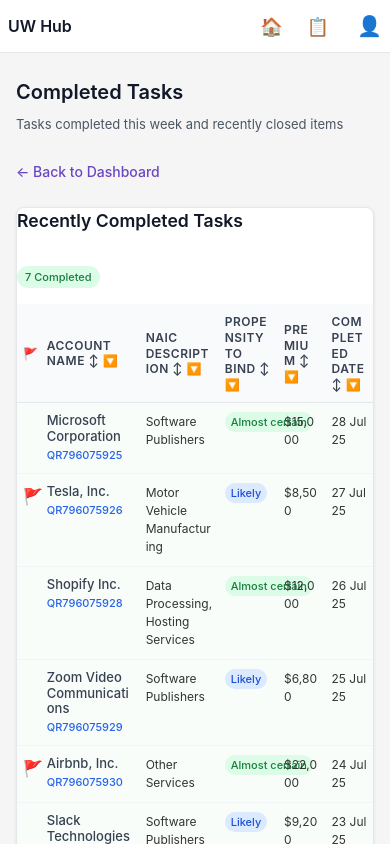
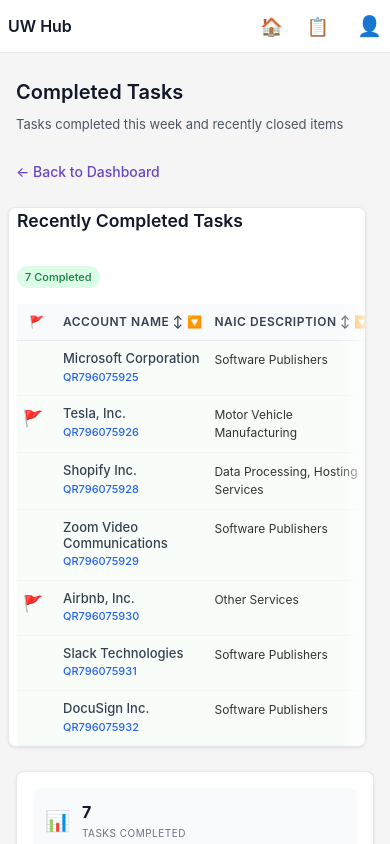
Before and after one commit to jpount/uwhub, an Angular app: page /completed-tasks in a window 390 px wide. Shown: the top 844 px of the page. Built offline with nearby package versions, Linux system fonts and the light colour scheme.

Commit message:
fix alignment issues

```diff
--- a/src/app/app.html
+++ b/src/app/app.html
@@ -30,10 +30,4 @@
     <router-outlet></router-outlet>
   </main>
 
-  <!-- Footer -->
-  <footer class="app-footer">
-    <div class="footer-content">
-      <span>© 2024 UW Hub Workbench - Powered by Modern Angular</span>
-    </div>
-  </footer>
 </div>
--- a/src/app/components/completed-tasks/completed-tasks.scss
+++ b/src/app/components/completed-tasks/completed-tasks.scss
@@ -63,19 +63,52 @@
   }
 }
 
-/* Table Container - Remove horizontal scroll */
+/* Table Container */
 .tasks-table-container {
-  overflow-x: visible !important;
+  width: 100%;
+  overflow-x: auto;
   overflow-y: visible;
-  width: 100%;
+  -webkit-overflow-scrolling: touch; /* Smooth scrolling on iOS */
+
+  /* Desktop - no scroll */
+  @media (min-width: 769px) {
+    overflow-x: visible !important;
+  }
+
+  /* Mobile portrait - enable horizontal scroll */
+  @media (max-width: 768px) and (orientation: portrait) {
+    overflow-x: auto !important;
+    overflow-y: visible;
+    -webkit-overflow-scrolling: touch;
+    margin: 0 -8px; /* Extend to screen edges */
+    padding: 0 8px;
+  }
 }
 
-/* Table Styles - Fit screen width */
+/* Table Styles */
 .tasks-table {
-  width: 100% !important;
-  min-width: auto !important;
-  table-layout: fixed;
+  width: 100%;
+  table-layout: auto;
   border-collapse: collapse;
+
+  /* Desktop - fixed layout */
+  @media (min-width: 769px) {
+    table-layout: fixed;
+    min-width: auto !important;
+  }
+
+  /* Mobile portrait - minimum width for readability */
+  @media (max-width: 768px) and (orientation: portrait) {
+    min-width: 800px !important; /* Ensure table is wide enough to be readable */
+    table-layout: auto;
+  }
+
+  /* Mobile landscape - try to fit */
+  @media (max-width: 768px) and (orientation: landscape) {
+    width: 100% !important;
+    min-width: auto !important;
+    table-layout: fixed;
+  }
 
   /* Column width distribution for completed tasks */
   th, td {
@@ -270,8 +303,8 @@
 
 /* Responsive Design */
 
-/* Tablet Portrait & Mobile */
-@media (max-width: 768px) {
+/* Tablet Landscape - hide columns to fit */
+@media (max-width: 768px) and (orientation: landscape) {
   .completed-tasks-content {
     padding: 16px 12px;
   }
@@ -295,7 +328,7 @@
   }
 
   .tasks-table {
-    /* Hide some columns on mobile */
+    /* Hide some columns on mobile landscape */
     th:nth-child(4),
     td:nth-child(4),
     th:nth-child(5),
@@ -312,6 +345,78 @@
       &:nth-child(7) { width: 12%; }
       &:nth-child(8) { width: 12%; }
       &:nth-child(9) { width: 10%; }
+    }
+  }
+}
+
+/* Mobile Portrait - enable horizontal scroll */
+@media (max-width: 768px) and (orientation: portrait) {
+  .completed-tasks-content {
+    padding: 16px 12px;
+  }
+
+  .page-title {
+    font-size: 1.5rem;
+  }
+
+  .page-description {
+    font-size: 14px;
+  }
+
+  .table-header {
+    flex-direction: column;
+    align-items: flex-start;
+    gap: 12px;
+  }
+
+  .section-title {
+    font-size: 1.25rem;
+  }
+
+  .tasks-table {
+    /* Keep all columns visible with minimum widths */
+    th, td {
+      white-space: nowrap;
+      min-width: auto;
+      padding: 10px 12px;
+
+      &:nth-child(1) { min-width: 40px; } /* Flag */
+      &:nth-child(2) { min-width: 150px; } /* Account Name */
+      &:nth-child(3) { min-width: 140px; } /* NAIC Description */
+      &:nth-child(4) { min-width: 120px; } /* LOB/Products */
+      &:nth-child(5) { min-width: 100px; } /* Transaction type */
+      &:nth-child(6) { min-width: 100px; } /* Propensity */
+      &:nth-child(7) { min-width: 80px; } /* Premium */
+      &:nth-child(8) { min-width: 100px; } /* Completed Date */
+      &:nth-child(9) { min-width: 80px; } /* Status */
+    }
+
+    td {
+      font-size: 13px;
+
+      &.account-name,
+      &.naic-desc,
+      &.lob-products {
+        white-space: normal;
+        word-break: break-word;
+      }
+    }
+  }
+
+  /* Add visual indicator for scrollable area */
+  .tasks-table-container {
+    position: relative;
+
+    &::after {
+      content: '';
+      position: absolute;
+      top: 0;
+      right: 0;
+      bottom: 0;
+      width: 30px;
+      background: linear-gradient(to right, transparent, rgba(255,255,255,0.8));
+      pointer-events: none;
+      z-index: 1;
     }
   }
 
--- a/src/app/components/tasks/tasks.scss
+++ b/src/app/components/tasks/tasks.scss
@@ -1,16 +1,49 @@
-/* Table Container - Remove horizontal scroll */
+/* Table Container */
 .tasks-table-container {
-  overflow-x: visible !important;
+  width: 100%;
+  overflow-x: auto;
   overflow-y: visible;
-  width: 100%;
+  -webkit-overflow-scrolling: touch; /* Smooth scrolling on iOS */
+
+  /* Desktop - no scroll */
+  @media (min-width: 769px) {
+    overflow-x: visible !important;
+  }
+
+  /* Mobile portrait - enable horizontal scroll */
+  @media (max-width: 768px) and (orientation: portrait) {
+    overflow-x: auto !important;
+    overflow-y: visible;
+    -webkit-overflow-scrolling: touch;
+    margin: 0 -8px; /* Extend to screen edges */
+    padding: 0 8px;
+  }
 }
 
-/* Table Styles - Fit screen width */
+/* Table Styles */
 .tasks-table {
-  width: 100% !important;
-  min-width: auto !important;
-  table-layout: fixed;
+  width: 100%;
+  table-layout: auto;
   border-collapse: collapse;
+
+  /* Desktop - fixed layout */
+  @media (min-width: 769px) {
+    table-layout: fixed;
+    min-width: auto !important;
+  }
+
+  /* Mobile portrait - minimum width for readability */
+  @media (max-width: 768px) and (orientation: portrait) {
+    min-width: 900px !important; /* Ensure table is wide enough to be readable */
+    table-layout: auto;
+  }
+
+  /* Mobile landscape - try to fit */
+  @media (max-width: 768px) and (orientation: landscape) {
+    width: 100% !important;
+    min-width: auto !important;
+    table-layout: fixed;
+  }
 
   /* Column width distribution */
   th, td {
@@ -260,7 +293,7 @@
   }
 }
 
-@media (max-width: 1200px) {
+@media (max-width: 1200px) and (min-width: 769px) {
   .tasks-table {
     /* Hide LOB/Products column on smaller screens */
     th:nth-child(4),
@@ -284,3 +317,57 @@
     }
   }
 }
+
+/* Mobile Portrait Specific */
+@media (max-width: 768px) and (orientation: portrait) {
+  .tasks-table {
+    /* Keep all columns visible with minimum widths */
+    th, td {
+      white-space: nowrap;
+      min-width: auto;
+      padding: 10px 12px;
+
+      &:nth-child(1) { min-width: 40px; } /* Flag */
+      &:nth-child(2) { min-width: 150px; } /* Account Name */
+      &:nth-child(3) { min-width: 140px; } /* NAIC Description */
+      &:nth-child(4) { min-width: 120px; } /* LOB/Products */
+      &:nth-child(5) { min-width: 100px; } /* Transaction type */
+      &:nth-child(6) { min-width: 100px; } /* Propensity */
+      &:nth-child(7) { min-width: 80px; } /* Status */
+      &:nth-child(8) { min-width: 100px; } /* Target date */
+      &:nth-child(9) { min-width: 120px; } /* Pending action */
+      &:nth-child(10) { min-width: 80px; } /* Premium */
+      &:nth-child(11) { min-width: 100px; } /* Assigned To */
+      &:nth-child(12) { min-width: 40px; } /* Pin */
+    }
+
+    td {
+      font-size: 13px;
+
+      &.account-name,
+      &.naic-desc,
+      &.lob-products,
+      &.pending-action {
+        white-space: normal;
+        word-break: break-word;
+      }
+    }
+  }
+
+  /* Add visual indicator for scrollable area */
+  .tasks-table-container {
+    position: relative;
+
+    &::after {
+      content: '';
+      position: absolute;
+      top: 0;
+      right: 0;
+      bottom: 0;
+      width: 30px;
+      background: linear-gradient(to right, transparent, rgba(255,255,255,0.8));
+      pointer-events: none;
+      z-index: 1;
+    }
+  }
+}
--- a/src/styles.scss
+++ b/src/styles.scss
@@ -177,7 +177,7 @@
   width: 100%;
   height: calc(100% + 40px);
   z-index: 1;
-  border-top: 2px solid #000;
+  border-top: 4px solid #000;
 
   img {
     width: 100%;
@@ -1464,17 +1464,40 @@
 
   /* Hero Section */
   .hero-container {
-    min-height: 80px;
+    min-height: 90px;
+    margin-bottom: 0;
+    position: relative;
+  }
+
+  .hero-image {
+    height: 100%;
+    top: 0;
+
+    img {
+      object-position: center bottom;
+    }
   }
 
   .hero {
     width: 85%;
     padding: 8px 12px;
+    position: absolute;
+    top: auto;
+    bottom: 0;
+    height: auto;
+    min-height: 60px;
   }
 
   .hero-title {
     font-size: 0.9rem;
     white-space: normal;
+  }
+
+  /* Info Bar - Ensure no overlap */
+  .info-bar {
+    position: relative;
+    z-index: 10;
+    margin-top: 0;
   }
 
   /* Main Content */
@@ -1639,16 +1662,39 @@
 
   /* Hero */
   .hero-container {
-    min-height: 70px;
+    min-height: 80px;
+    margin-bottom: 0;
+    position: relative;
+  }
+
+  .hero-image {
+    height: 100%;
+    top: 0;
+
+    img {
+      object-position: center bottom;
+    }
   }
 
   .hero {
     width: 90%;
     padding: 6px 10px;
+    position: absolute;
+    top: auto;
+    bottom: 0;
+    height: auto;
+    min-height: 50px;
   }
 
   .hero-title {
     font-size: 0.8rem;
+  }
+
+  /* Info Bar - Ensure no overlap */
+  .info-bar {
+    position: relative;
+    z-index: 10;
+    margin-top: 0;
   }
 
   /* Content */
```
